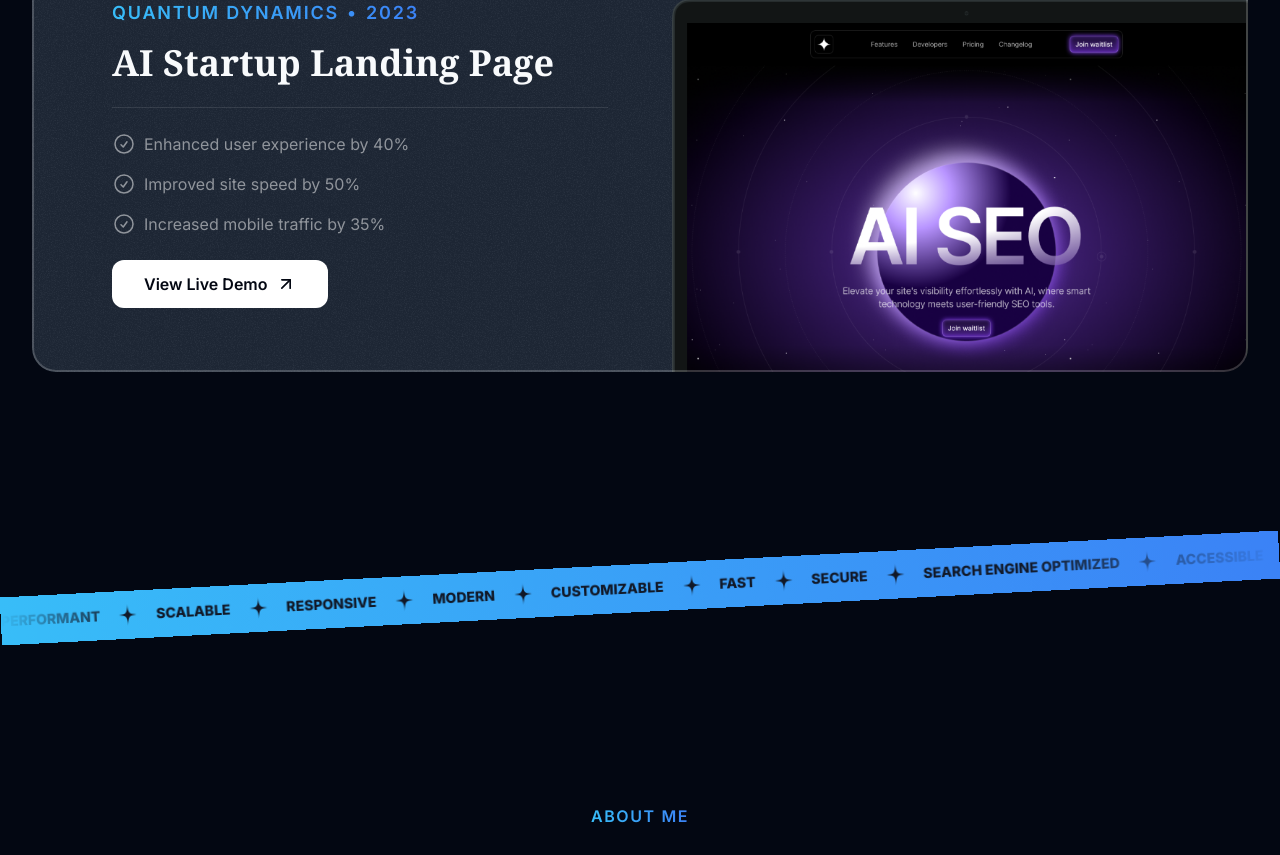
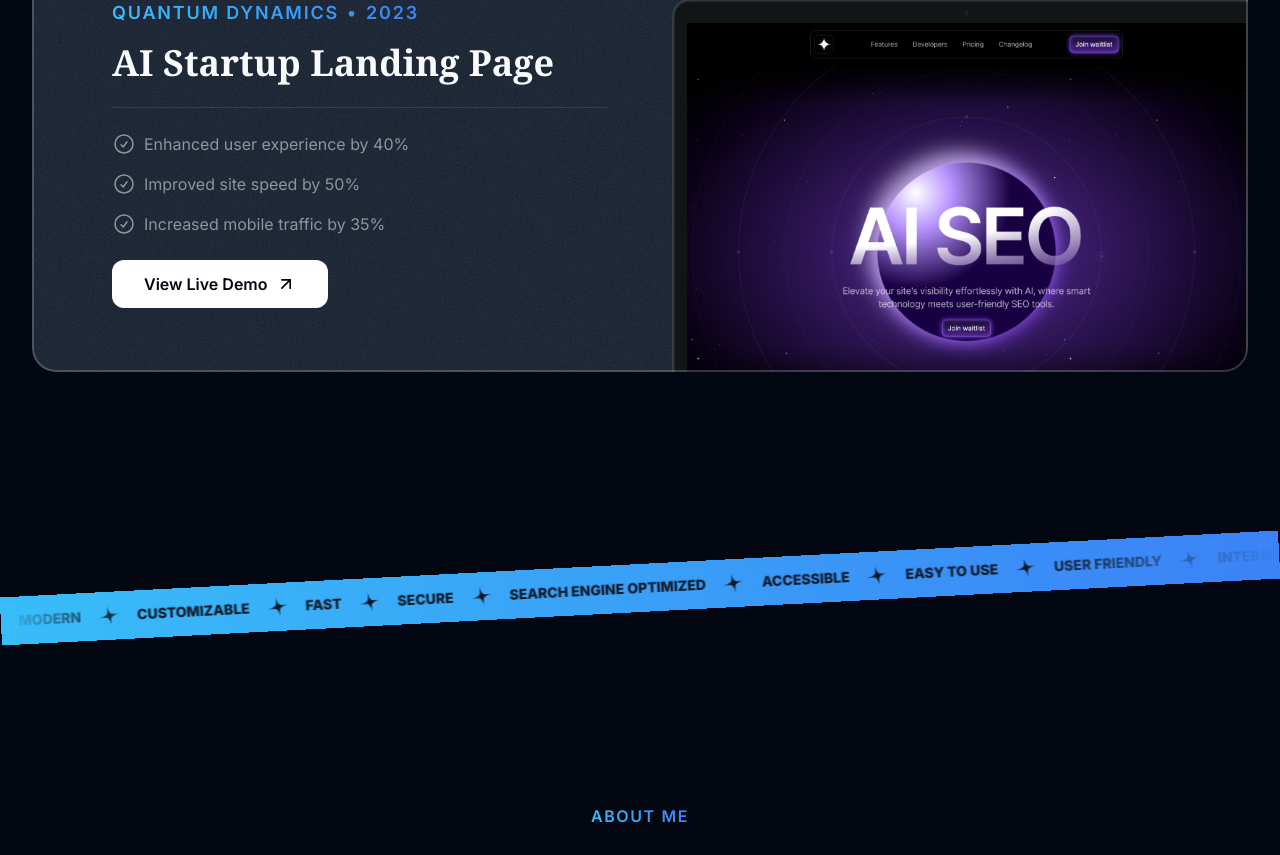
Before and after one commit to skouza101/my_new_portfolio, a Next.js app: page / in a window 1280 px wide. Shown: the part 2341-3196 px from the top of the page. Built offline with nearby package versions, Linux system fonts and the light colour scheme; a web font is replaced by a local one.

Commit message:
animate tape section

```diff
--- a/src/sections/Projects.tsx
+++ b/src/sections/Projects.tsx
@@ -60,7 +60,7 @@ export const ProjectsSection = () => {
             key={index}
             className="px-8 pt-8 md:pt-12 md:px-10 lg:pt-16 lg:px-20 sticky"
             style={{
-              top: `calc(64px + ${index * 40}px)`,
+              top: `calc(80px + ${index * 60}px)`,
             }}
           >
             <div className="lg:grid lg:grid-cols-2 lg:gap-16">
--- a/src/sections/Tape.tsx
+++ b/src/sections/Tape.tsx
@@ -21,14 +21,21 @@ export const TapeSection = () => {
     <section className="py-16 lg:py-24 overflow-x-clip">
       <div className="bg-gradient-to-r from-sky-400 to-blue-500 -rotate-3">
         <div className="flex [mask-image:linear-gradient(to_right,transparent,black_10%,black_80%,transparent)]">
-          <div className="flex flex-none gap-4 py-3">
-          {words.map((word, index) => (
-            <div key={index} className="inline-flex gap-4 items-center">
-              <span className="text-gray-900 font-extrabold uppercase text-sm">{word}</span>
-              <StarIcon className="size-6 text-gray-900" />
+          {[...new Array(2)].map((_, idx) => (
+            <div
+              key={idx}
+              className="flex flex-none gap-4 py-3 pr-4 animate-move-left [animation-duration:30s]"
+            >
+              {words.map((word, index) => (
+                <div key={index} className="inline-flex gap-4 items-center">
+                  <span className="text-gray-900 font-extrabold uppercase text-sm">
+                    {word}
+                  </span>
+                  <StarIcon className="size-6 text-gray-900 -rotate-12" />
+                </div>
+              ))}
             </div>
           ))}
-        </div>
         </div>
       </div>
     </section>
--- a/tailwind.config.ts
+++ b/tailwind.config.ts
@@ -20,7 +20,17 @@ const config: Config = {
         md: "2rem",
       },
     },
-    extend: {},
+    extend: {
+      animation: {
+        "move-left": "move-left 1s linear infinite",
+      },
+      keyframes: {
+        "move-left": {
+          "0%": { transform: "translateX(0%)" },
+          "100%": { transform: "translateX(-100%)" },
+        },
+      },
+    },
   },
   plugins: [],
 };
```
